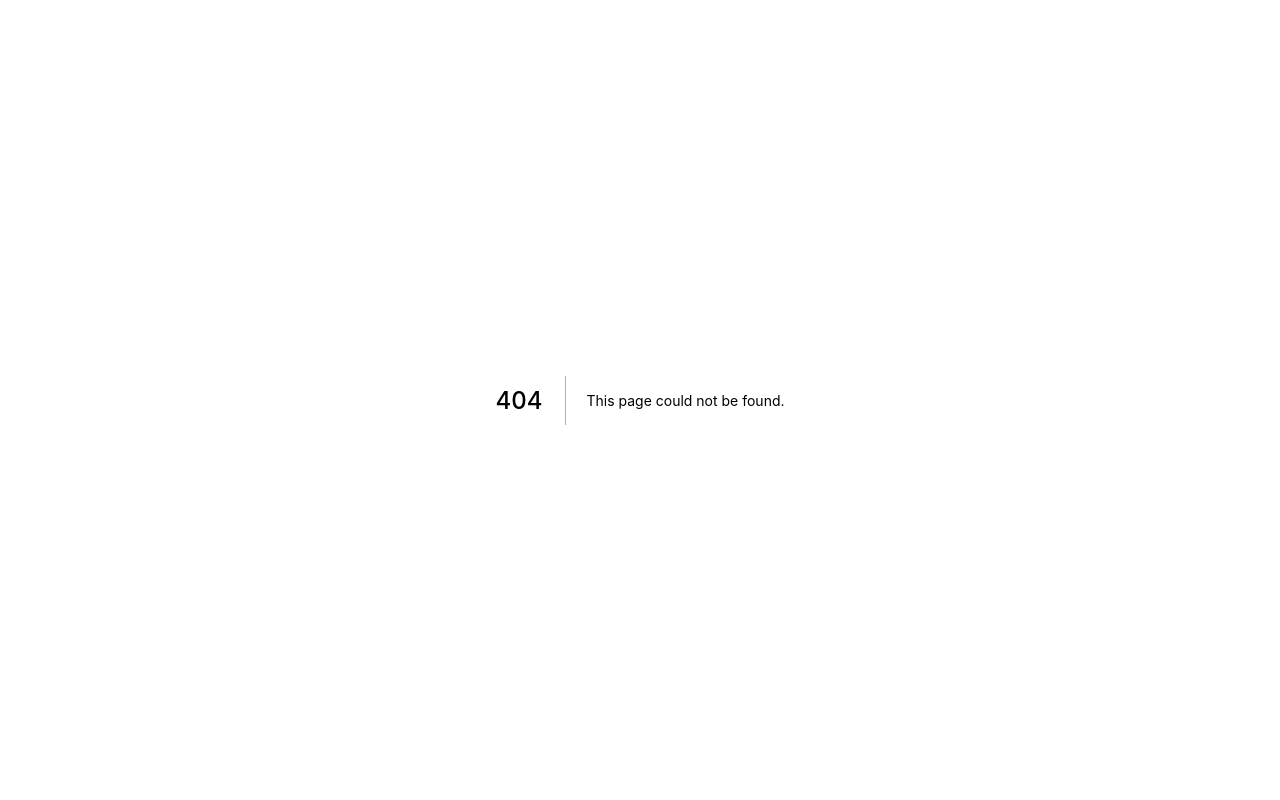
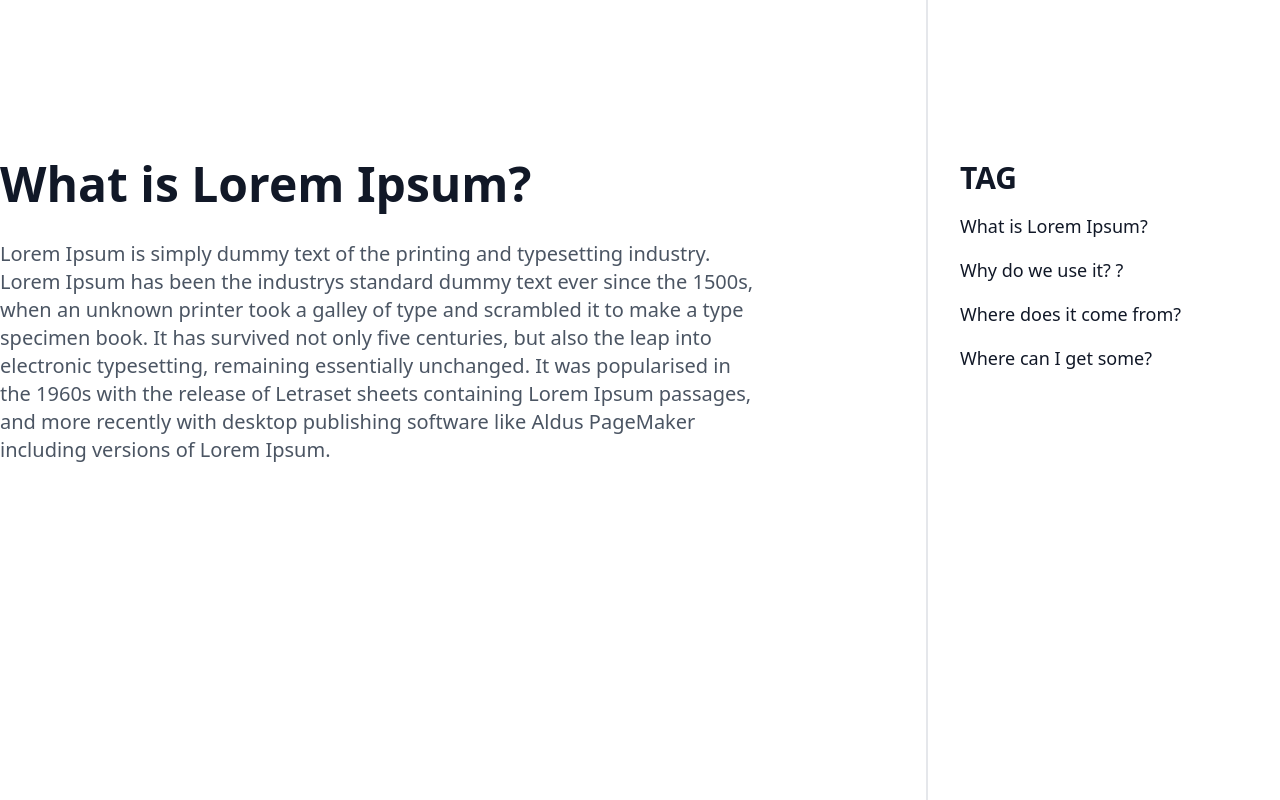
Before and after one commit to kjsik11/jongsik-prac, a Next.js app: page /docs in a window 1280 px wide. Before the commit this address had no page. Shown: the top 800 px of the page. Built offline with nearby package versions, Linux system fonts and the light colour scheme.

Commit message:
- Practice dynamic docs tag

```diff
--- /dev/null
+++ b/pages/docs.tsx
@@ -0,0 +1,92 @@
+import { useEffect, useState } from 'react';
+
+export default function Docs() {
+  const [h1Element, setH1Element] = useState<{
+    h1Elements: HTMLCollectionOf<HTMLHeadingElement>;
+    length: number;
+  } | null>(null);
+
+  useEffect(() => {
+    const h1Elements = document.getElementsByTagName('h1');
+
+    setH1Element({ h1Elements, length: h1Elements.length });
+  }, []);
+
+  return (
+    <div className="flex max-w-7xl mx-auto space-x-40 divide-x-2">
+      <div className="py-40">
+        <h1 className="text-5xl font-bold">What is Lorem Ipsum?</h1>
+        <p className="pt-8 text-xl text-gray-600 font-medium h-screen">
+          Lorem Ipsum is simply dummy text of the printing and typesetting industry. Lorem Ipsum has
+          been the industrys standard dummy text ever since the 1500s, when an unknown printer took
+          a galley of type and scrambled it to make a type specimen book. It has survived not only
+          five centuries, but also the leap into electronic typesetting, remaining essentially
+          unchanged. It was popularised in the 1960s with the release of Letraset sheets containing
+          Lorem Ipsum passages, and more recently with desktop publishing software like Aldus
+          PageMaker including versions of Lorem Ipsum.
+        </p>
+        <h1 className="text-5xl font-bold pt-60">Why do we use it? ?</h1>
+        <p className="pt-8 text-xl text-gray-600 font-medium">
+          It is a long established fact that a reader will be distracted by the readable content of
+          a page when looking at its layout. The point of using Lorem Ipsum is that it has a
+          more-or-less normal distribution of letters, as opposed to using Content here, content
+          here, making it look like readable English. Many desktop publishing packages and web page
+          editors now use Lorem Ipsum as their default model text, and a search for lorem ipsum will
+          uncover many web sites still in their infancy. Various versions have evolved over the
+          years, sometimes by accident, sometimes on purpose (injected humour and the like).
+        </p>
+
+        <h1 className="text-5xl font-bold pt-60">Where does it come from?</h1>
+        <p className="pt-8 text-xl text-gray-600 font-medium">
+          Contrary to popular belief, Lorem Ipsum is not simply random text. It has roots in a piece
+          of classical Latin literature from 45 BC, making it over 6000 years old. Richard
+          McClintock, a Latin professor at Hampden-Sydney College in Virginia, looked up one of the
+          more obscure Latin words, consectetur, from a Lorem Ipsum passage, and going through the
+          cites of the word in classical literature, discovered the undoubtable source. Lorem Ipsum
+          comes from sections 1.10.32 and 1.10.33 of de Finibus Bonorum et Malorum (The Extremes of
+          Good and Evil) by Cicero, written in 45 BC. This book is a treatise on the theory of
+          ethics, very popular during the Renaissance. The first line of Lorem Ipsum, Lorem ipsum
+          dolor sit amet.., comes from a line in section 1.10.32. The standard chunk of Lorem Ipsum
+          used since the 1500s is reproduced below for those interested. Sections 1.10.32 and
+          1.10.33 from de Finibus Bonorum et Malorum by Cicero are also reproduced in their exact
+          original form, accompanied by English versions from the 1914 translation by H. Rackham.
+        </p>
+
+        <h1 className="text-5xl font-bold pt-60">Where can I get some?</h1>
+        <p className="pt-8 text-xl text-gray-600 font-medium h-screen">
+          There are many variations of passages of Lorem Ipsum available, but the majority have
+          suffered alteration in some form, by injected humour, or randomised words which dont look
+          even slightly believable. If you are going to use a passage of Lorem Ipsum, you need to be
+          sure there isnt anything embarrassing hidden in the middle of text. All the Lorem Ipsum
+          generators on the Internet tend to repeat predefined chunks as necessary, making this the
+          first true generator on the Internet. It uses a dictionary of over 200 Latin words,
+          combined with a handful of model sentence structures, to generate Lorem Ipsum which looks
+          reasonable. The generated Lorem Ipsum is therefore always free from repetition, injected
+          humour, or non-characteristic words etc.
+        </p>
+      </div>
+
+      {h1Element && (
+        <div>
+          <div className="sticky top-40 pl-8">
+            <p className="text-3xl font-semibold w-80">TAG</p>
+            {Array.from({ length: h1Element.length }, (_, idx) => (
+              <div key={`h1-element-tag-${idx}`} className="pt-4">
+                <button
+                  onClick={() => {
+                    h1Element.h1Elements[idx].scrollIntoView({
+                      behavior: 'smooth',
+                    });
+                  }}
+                  className="text-lg font-medium hover:opacity-80"
+                >
+                  {h1Element.h1Elements[idx].innerText}
+                </button>
+              </div>
+            ))}
+          </div>
+        </div>
+      )}
+    </div>
+  );
+}
--- a/pages/index.tsx
+++ b/pages/index.tsx
@@ -44,6 +44,11 @@
               react-spring
             </Button>
           </Link>
+          <Link href="/docs">
+            <Button size="sm" className="ml-2">
+              docs
+            </Button>
+          </Link>
         </div>
       </div>
     </div>
```
